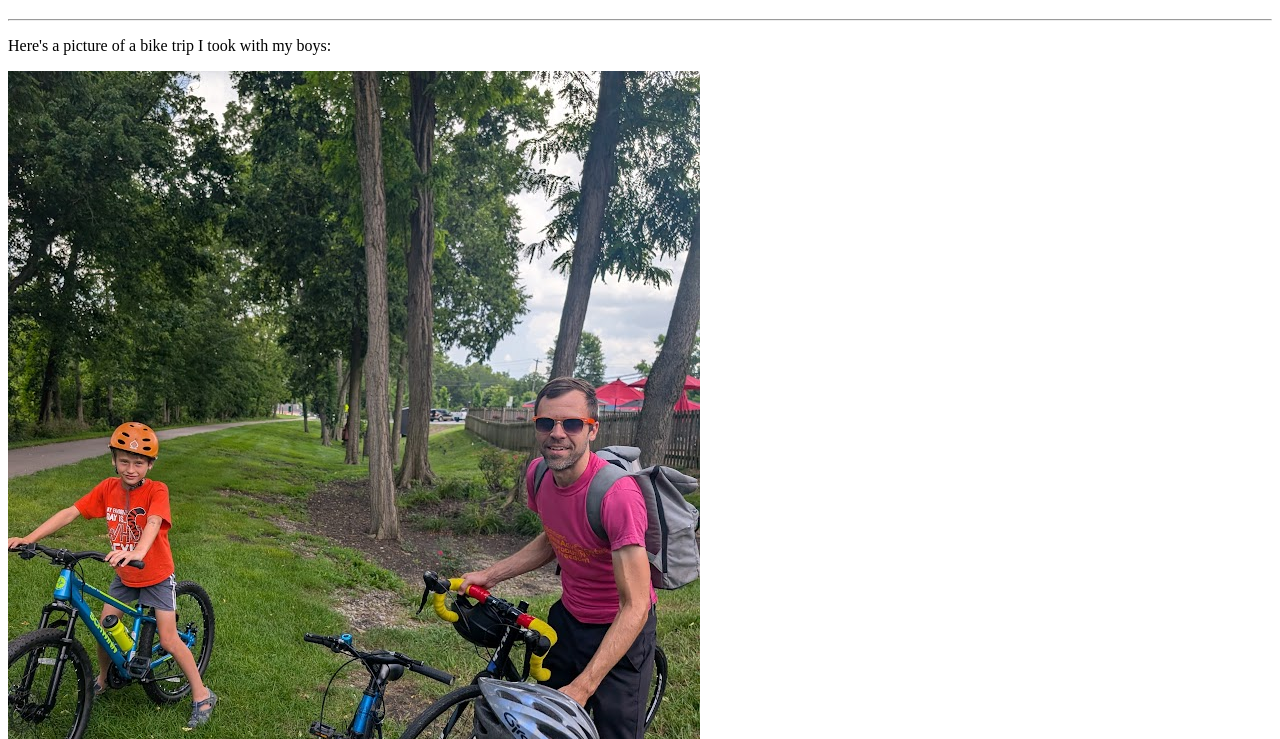
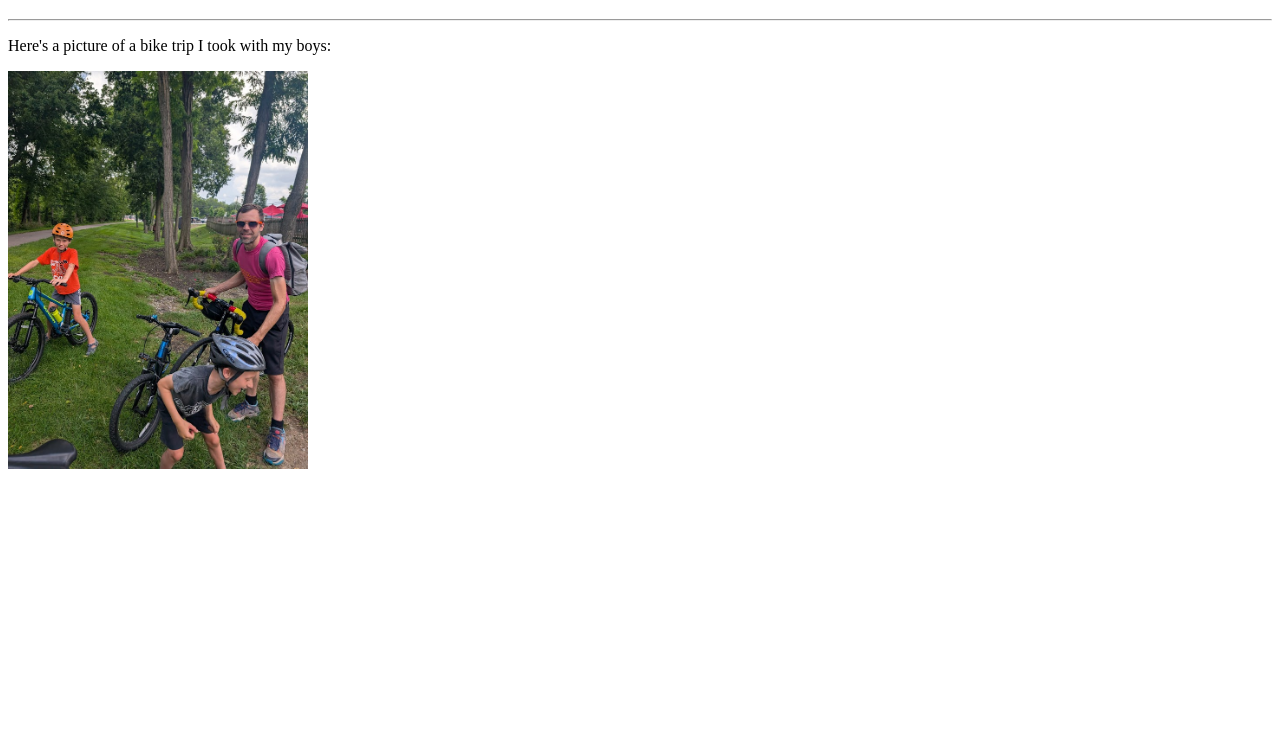
Before and after one commit to padams-msj/demo, a plain HTML site: page index.html in a window 1280 px wide. Shown: the part 61-800 px from the top of the page. Drawn offline with Linux system fonts and the light colour scheme.

Commit message:
Update index.html

```diff
--- a/index.html
+++ b/index.html
@@ -9,6 +9,6 @@
     <h1>About Me: Peter Adams</h1>
     <hr />
     <p>Here's a picture of a bike trip I took with my boys:</p>
-    <img src="picture.jpg" alt="A bike trip" />
+    <img width="300"  src="picture.jpg" alt="A bike trip" />
   </body>
 </html>
```
